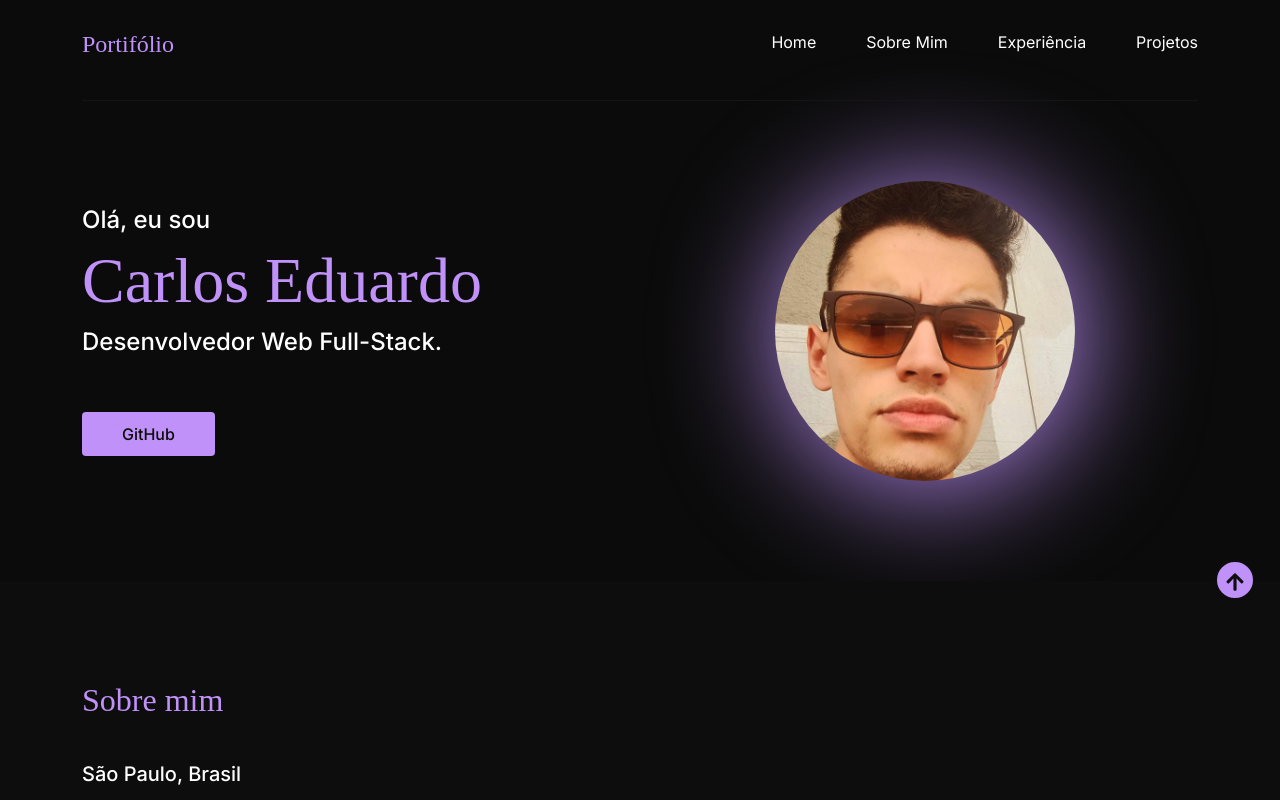
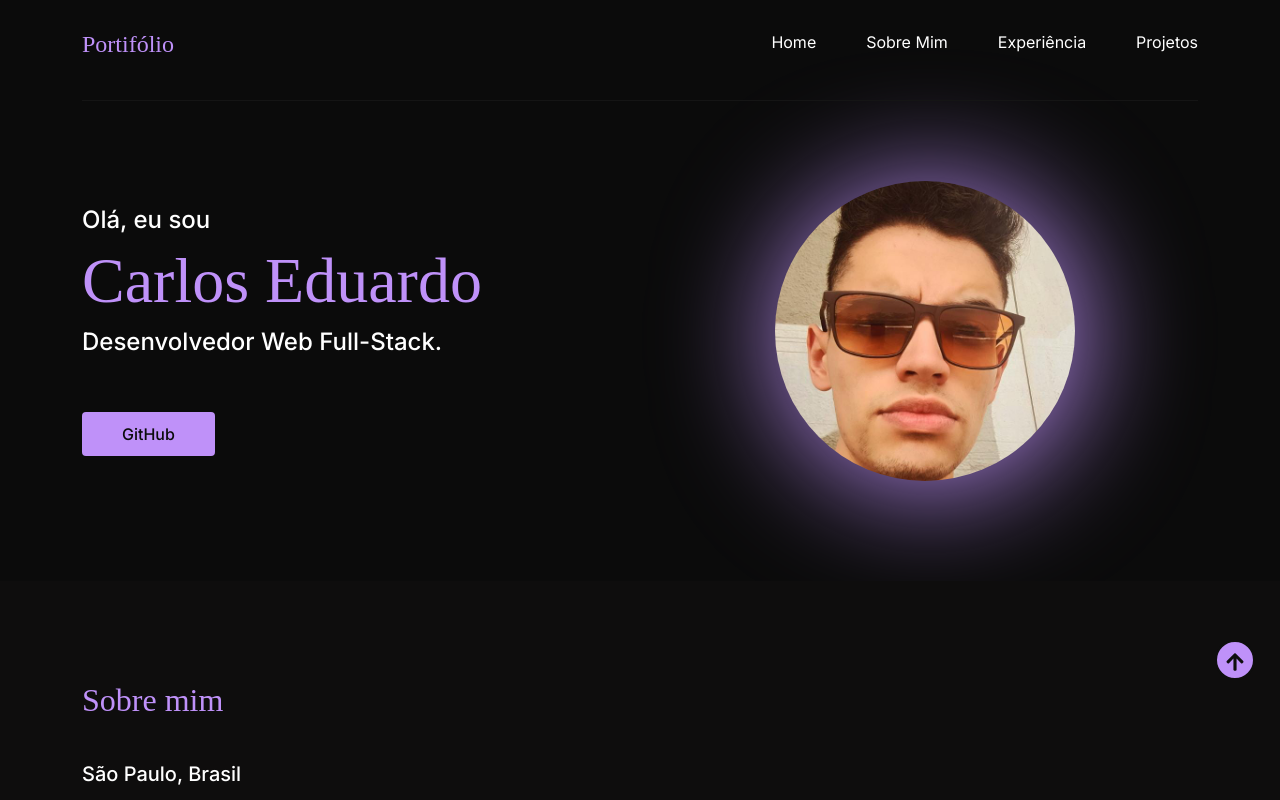
Before and after one commit to CarlosEduardoSD/Portifolio-V2, a React (Vite) app: page / in a window 1280 px wide. Shown: the top 800 px of the page. Built offline with nearby package versions, Linux system fonts and the light colour scheme; a web font is replaced by a local one.

Commit message:
react: position button scrolling

```diff
--- a/src/pages/home/home.module.css
+++ b/src/pages/home/home.module.css
@@ -137,7 +137,7 @@
 
 .home_button_top {
   position: fixed;
-  top: 35rem;
+  top: 40rem;
   right: 25px;
   border-radius: 50%;
   border: 2px solid #0e0e0e;
```
